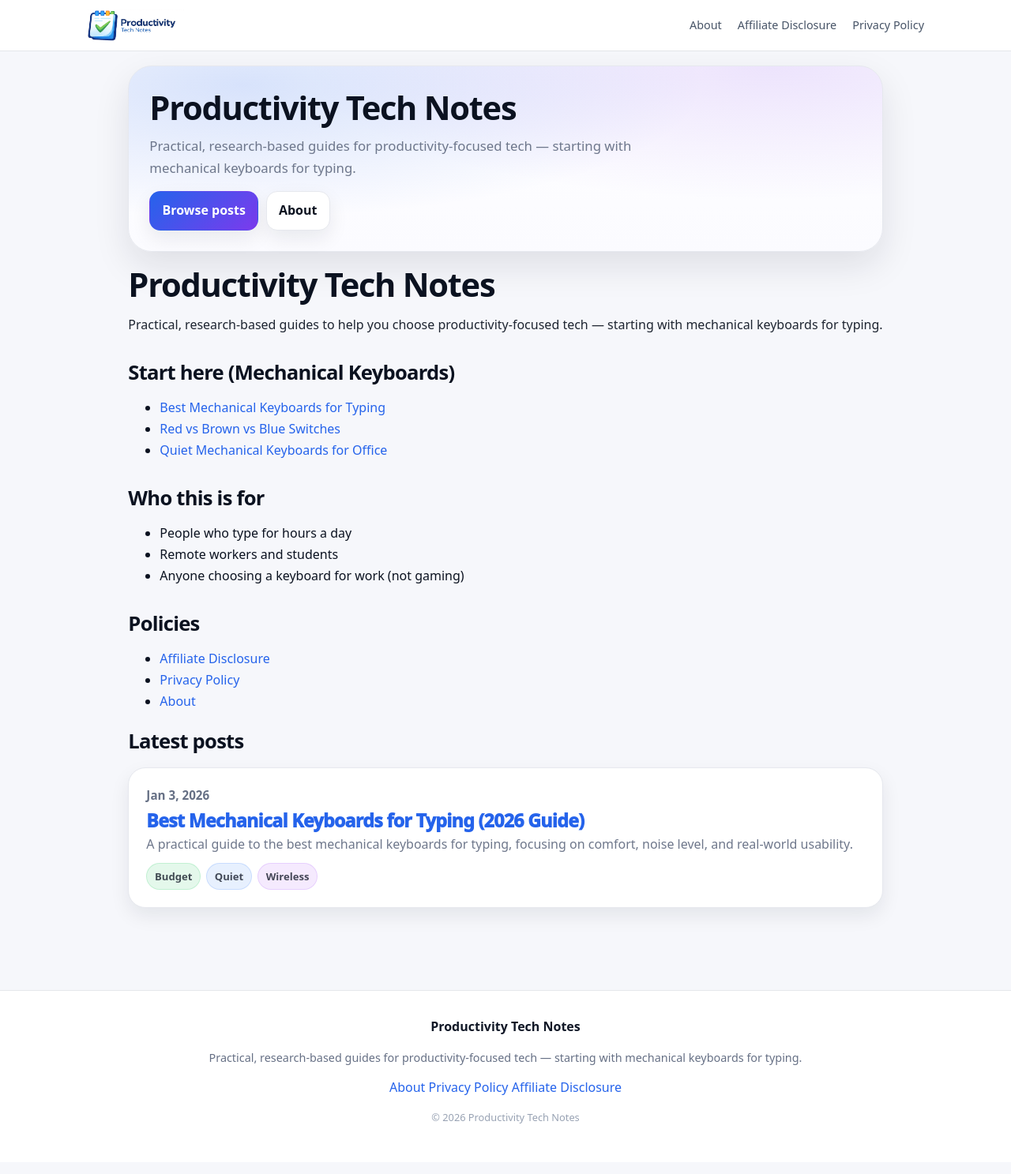
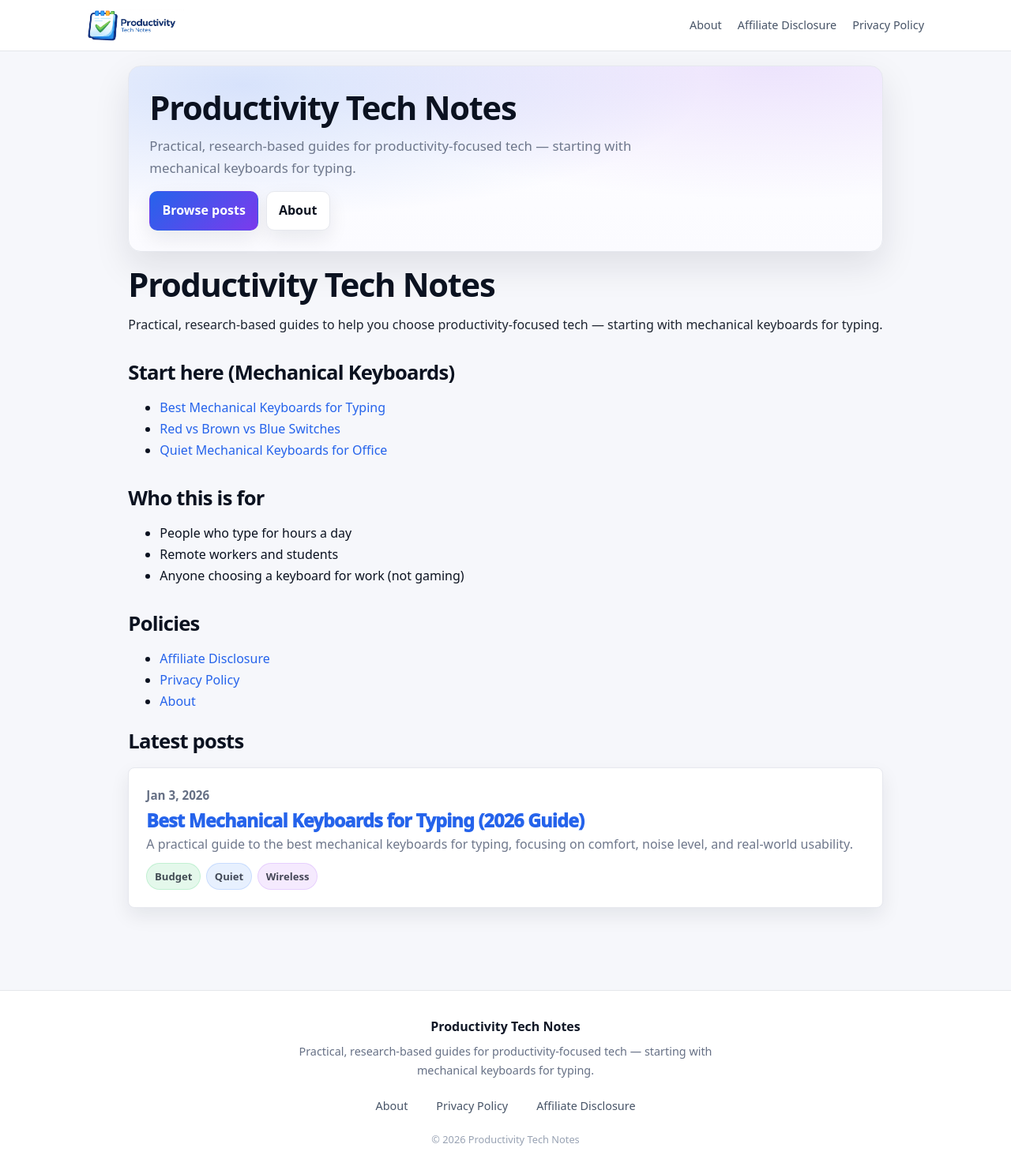
Before and after one commit to handyana05/keyboard-blog, a Jekyll site: the page built from index.md, in a window 1280 px wide. Shown: the whole page at 79% size. Built offline with Jekyll 4.4.1, drawn with Linux system fonts in a browser that asks for light colours.

Commit message:
last style change before design lock

```diff
--- a/assets/css/_style.scss
+++ b/assets/css/_style.scss
@@ -13,7 +13,7 @@
   --shadow:0 18px 45px rgba(15,23,42,.10);
   --shadow2:0 10px 25px rgba(15,23,42,.08);
 
-  --radius:22px;
+  --radius:12px;
   --max:1040px;
 }
 
@@ -141,7 +141,7 @@ small,.post-meta{color:var(--muted)}
 
 /* ---------- Hero ---------- */
 .hero{
-  border-radius:calc(var(--radius) + 8px);
+  border-radius:calc(var(--radius) + 4px);
   padding:26px;
   background:
     radial-gradient(900px 260px at 15% 10%, rgba(37,99,235,.18), transparent 65%),
@@ -163,7 +163,7 @@ small,.post-meta{color:var(--muted)}
 .btn{
   display:inline-flex;align-items:center;justify-content:center;
   padding:.65rem .95rem;
-  border-radius:14px;
+  border-radius:10px;
   border:1px solid var(--border);
   font-weight:900;
   text-decoration:none !important;
@@ -192,7 +192,7 @@ small,.post-meta{color:var(--muted)}
   grid-column: span 6;
   background:#fff;
   border:1px solid var(--border);
-  border-radius:22px;
+  border-radius:8px;
   box-shadow:var(--shadow2);
   padding:18px;
   transition:transform .18s ease, box-shadow .18s ease;
@@ -239,7 +239,7 @@ small,.post-meta{color:var(--muted)}
 .toc{
   border:1px solid var(--border);
   background:#fff;
-  border-radius:18px;
+  border-radius:12px;
   box-shadow:var(--shadow2);
   padding:14px;
 }
@@ -248,7 +248,7 @@ small,.post-meta{color:var(--muted)}
 .toc a{
   display:block;
   padding:.35rem .5rem;
-  border-radius:12px;
+  border-radius:10px;
   color:rgba(11,18,32,.78);
   font-weight:750;
 }
@@ -261,7 +261,7 @@ table{
   border-collapse:separate;
   border-spacing:0;
   border:1px solid var(--border);
-  border-radius:18px;
+  border-radius:6px;
   overflow:hidden;
   box-shadow:var(--shadow2);
   margin:16px 0;
@@ -275,7 +275,7 @@ thead th{
 }
 tbody td{padding:12px;border-top:1px solid var(--border)}
 code{background:#f3f4f6;padding:.15rem .35rem;border-radius:8px}
-pre{background:#f3f4f6;border:1px solid var(--border);border-radius:18px;padding:14px;overflow:auto}
+pre{background:#f3f4f6;border:1px solid var(--border);border-radius:10px;padding:14px;overflow:auto}
 
 /* Mobile */
 @media(max-width:820px){
@@ -352,12 +352,36 @@ pre{background:#f3f4f6;border:1px solid var(--border);border-radius:18px;padding
 .footer-description {
   font-size: 0.9rem;
   color: #667085;
-  margin-bottom: 12px;
+  margin: 0 auto 14px;
+  max-width: 70ch;
+}
+
+.footer-links {
+  display: flex;
+  justify-content: center;
+  gap: 16px;
+  flex-wrap: wrap;
+  margin-bottom: 14px;
+}
+
+.footer-links a {
+  font-size: 0.9rem;
+  font-weight: 500;
+  color: #475467;
+  text-decoration: none;
+  padding: 6px 10px;
+  border-radius: 999px;
+}
+
+.footer-links a:hover {
+  background: #f2f4f7;
+  color: #1d4ed8;
 }
 
 .footer-copy {
   font-size: 0.8rem;
   color: #98a2b3;
+  margin: 0;
 }
 
 /* =========================
```
